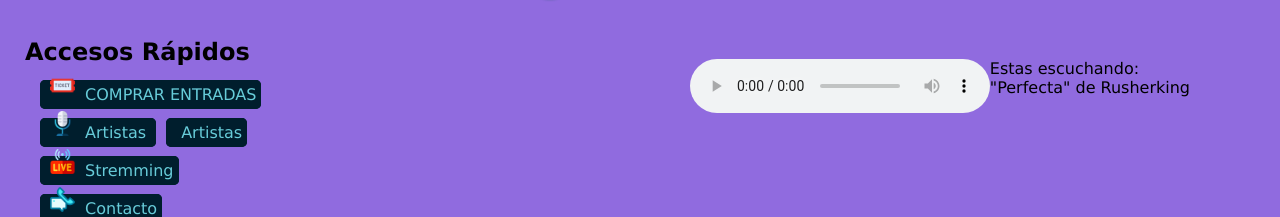
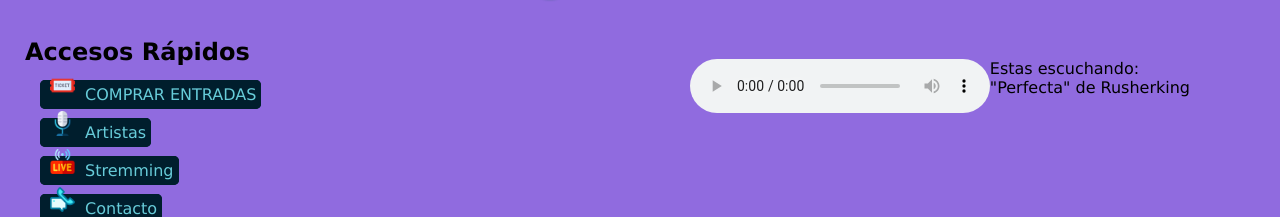
Before and after one commit to pabloprystupa/tp-codoacodo, a plain HTML site: page index.html in a window 1280 px wide. Shown: the part 1051-1268 px from the top of the page. Drawn offline with Linux system fonts and the light colour scheme.

Commit message:
git commit -m "actualizacion" git pull

```diff
--- a/index.html
+++ b/index.html
@@ -59,7 +59,6 @@
                         </li>
                         <li class="nav-item">
                             <a class="nav-link" href="artistas.html"><img src="img/microfono.png"> Artistas </a>
-                            <a class="nav-link" href="artistas.html"><i class=" icon-users"></i> Artistas </a>
                         </li>
                         <li class="nav-item">
                             <a class="nav-link" href="#"><img src="img/streaming.png"> Stremming </a>
```
